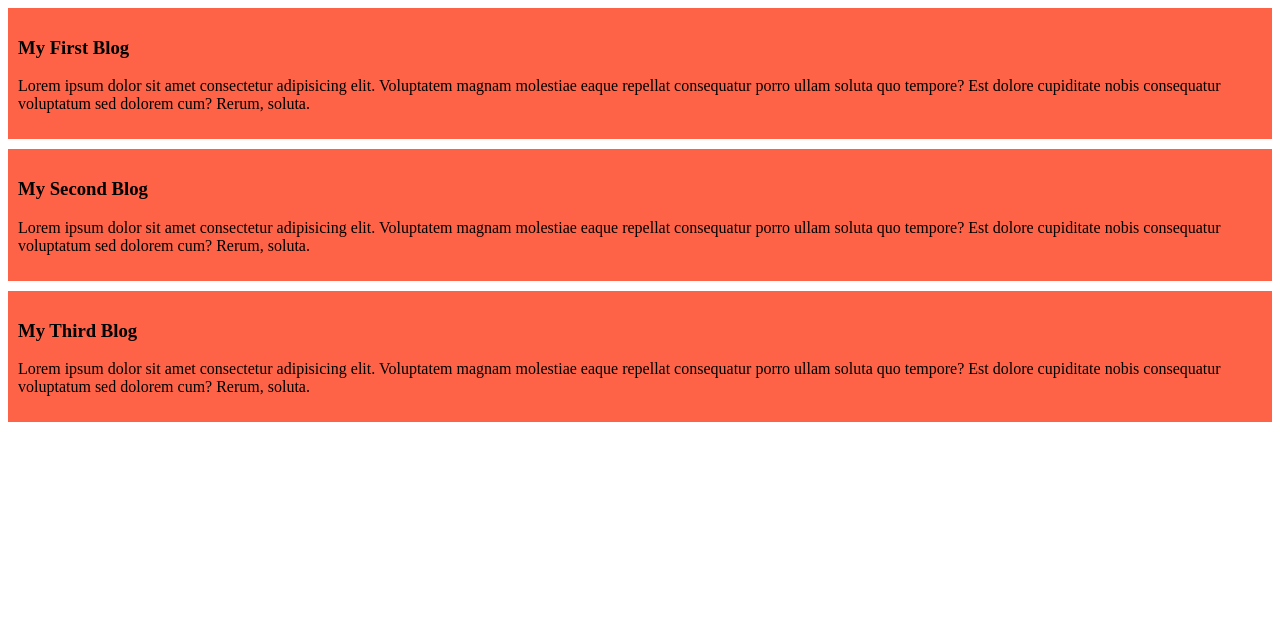
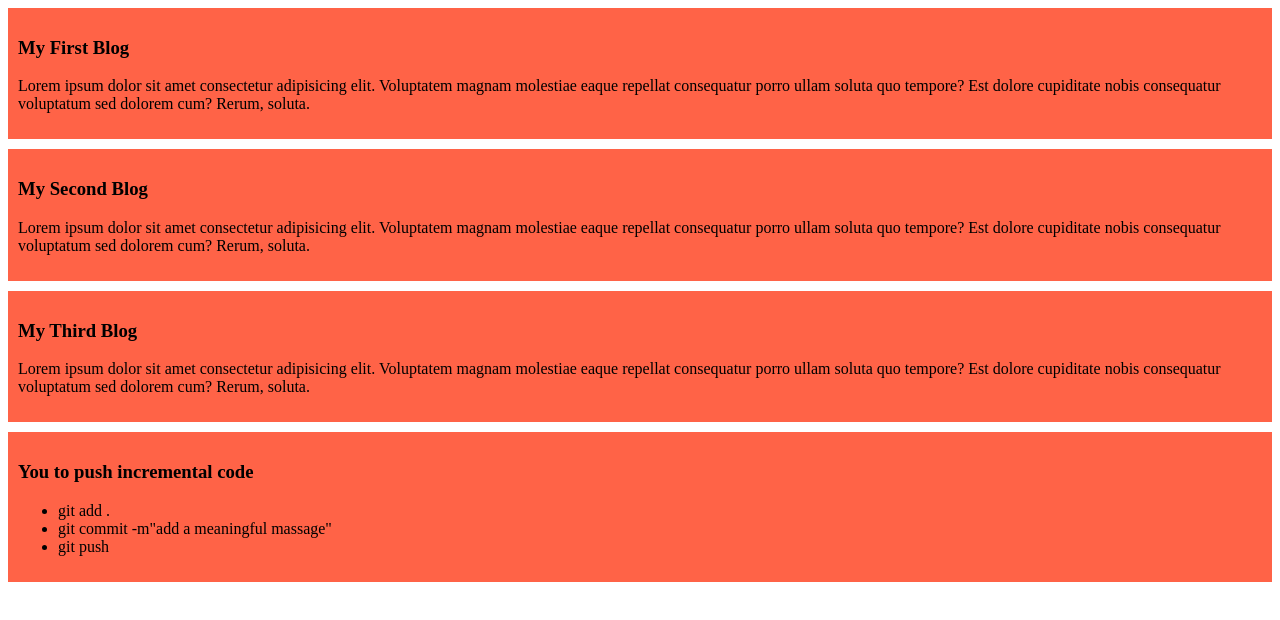
Before and after one commit to nayeem3D/my-simple-website, a plain HTML site: page index.html in a window 1280 px wide. Drawn offline with Linux system fonts and the light colour scheme.

Commit message:
added a list to push code

```diff
--- a/index.html
+++ b/index.html
@@ -27,6 +27,14 @@
       porro ullam soluta quo tempore? Est dolore cupiditate nobis consequatur voluptatum sed dolorem cum? Rerum, soluta.
     </p>
   </div>
+  <div>
+    <h3>You to push incremental code</h3>
+    <ul>
+      <li>git add .</li>
+      <li>git commit -m"add a meaningful massage"</li>
+      <li>git push</li>
+    </ul>
+  </div>
 </body>
 
 </html>
```
